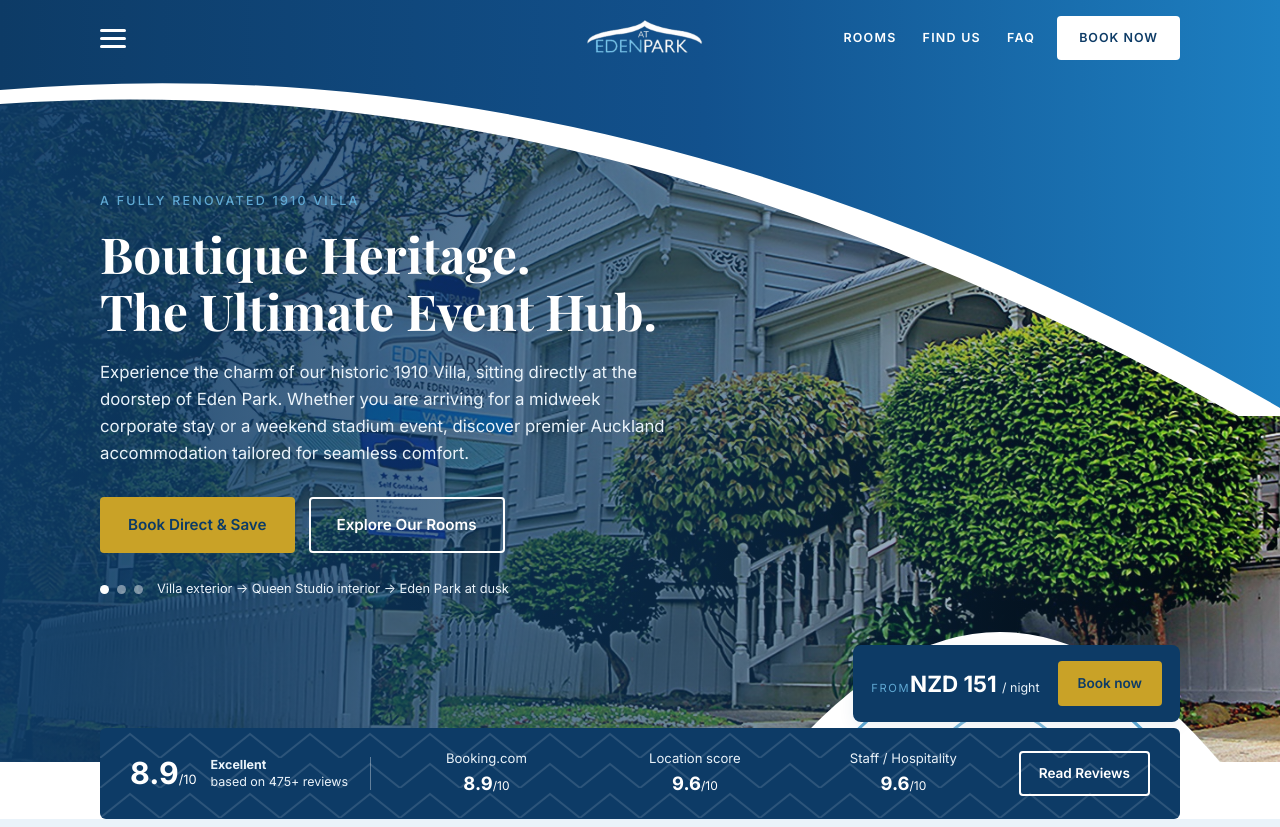
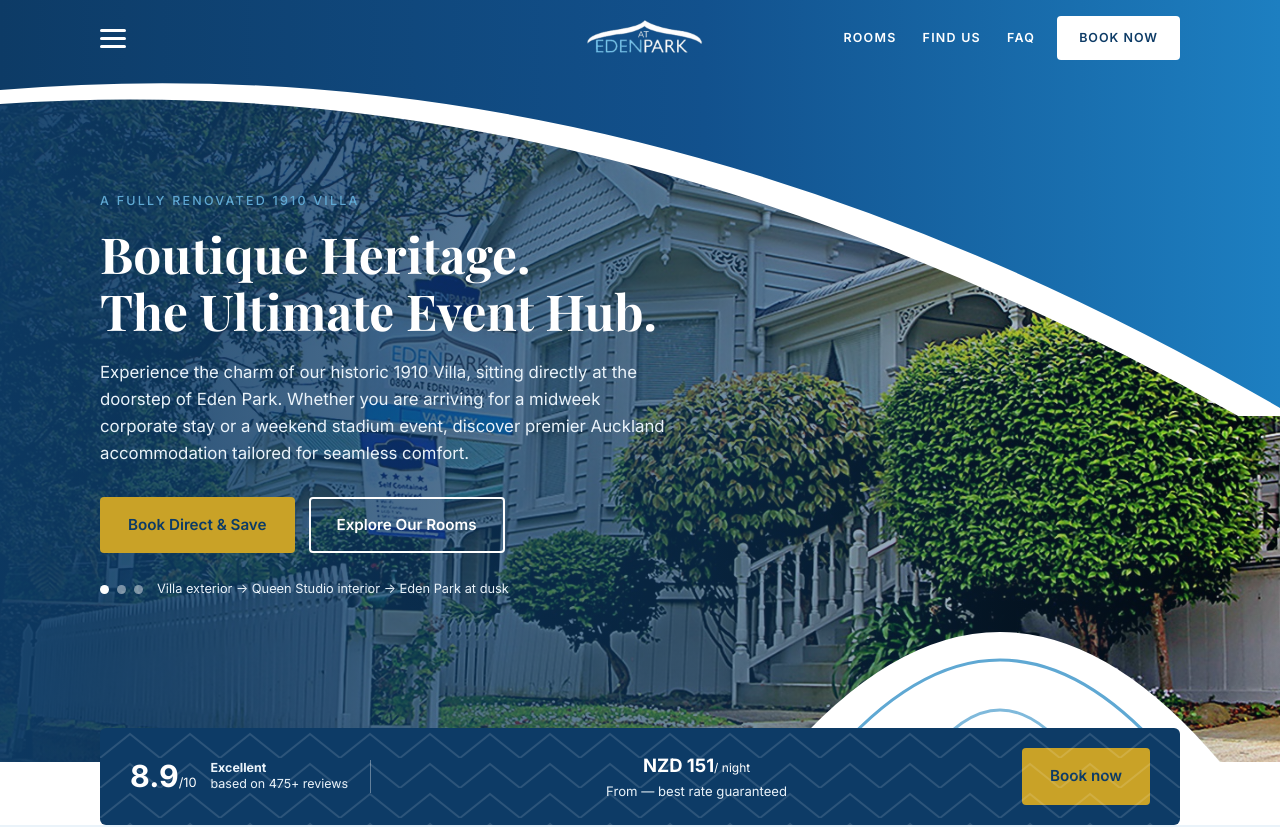
Before and after one commit to swadhinjit-credencesoft/edenpark-website, a Next.js app: page / in a window 1280 px wide. Shown: the top 827 px of the page. Built offline with nearby package versions, Linux system fonts and the light colour scheme.

Commit message:
commented  section

```diff
--- a/src/app/page.tsx
+++ b/src/app/page.tsx
@@ -95,7 +95,7 @@
               Villa exterior → Queen Studio interior → Eden Park at dusk
             </p>
           </div>
-          <div className="pricecard">
+          {/* <div className="pricecard">
             <div>
               <span className="pricecard__label">From</span>
               <span className="pricecard__rate">
@@ -105,7 +105,7 @@
             <a className="btn btn--gold btn--sm" href={BOOK} rel="noopener">
               Book now
             </a>
-          </div>
+          </div> */}
         </div>
       </section>
 
@@ -123,25 +123,13 @@
               </span>
             </div>
             <div className="trust__item">
-              <span>Booking.com</span>
               <strong>
-                8.9<small>/10</small>
+                NZD 151<small>/ night</small>
               </strong>
+              <span>From — best rate guaranteed</span>
             </div>
-            <div className="trust__item">
-              <span>Location score</span>
-              <strong>
-                9.6<small>/10</small>
-              </strong>
-            </div>
-            <div className="trust__item">
-              <span>Staff / Hospitality</span>
-              <strong>
-                9.6<small>/10</small>
-              </strong>
-            </div>
-            <a className="btn btn--ghost btn--sm" href="https://www.booking.com/" rel="noopener nofollow">
-              Read Reviews
+            <a className="btn btn--gold" href={BOOK} rel="noopener">
+              Book now
             </a>
           </div>
         </div>
--- a/src/app/rooms/page.tsx
+++ b/src/app/rooms/page.tsx
@@ -25,7 +25,7 @@
         sub="Modern, fully renovated spaces inside a historic 1910 villa — private kitchenettes, modern amenities and the ultimate city-fringe location."
       />
 
-      <section className="section">
+      {/* <section className="section">
         <div className="wrap">
           <div className="section__head">
             <p className="eyebrow">Ambience &amp; surroundings</p>
@@ -49,7 +49,7 @@
             </div>
           </div>
         </div>
-      </section>
+      </section> */}
 
       <section className="section section--tint">
         <div className="wrap">
```
